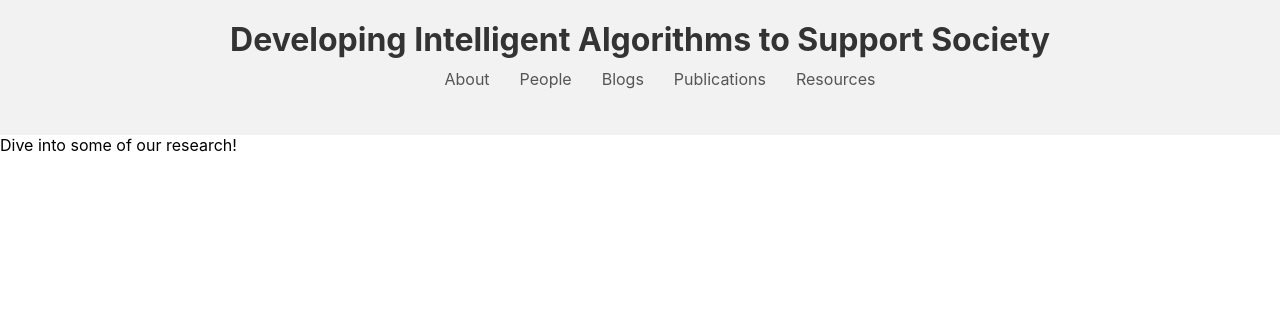
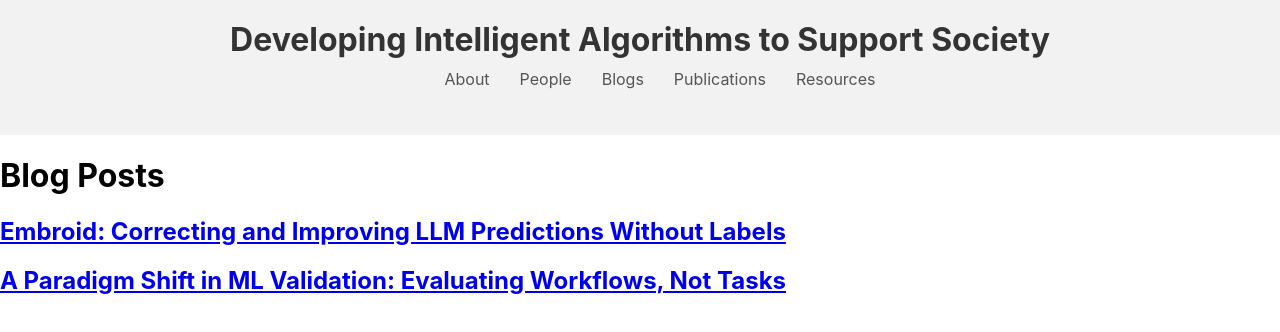
Before and after one commit to VirtuosoResearch/virtuosoresearch.github.io, a React (Create React App) app in the folder virtuoso_research/: page /research in a window 1280 px wide. Shown: the top 332 px of the page. Built offline with nearby package versions, Linux system fonts and the light colour scheme.

Commit message:
progress'

```diff
--- a/virtuoso_research/src/App.tsx
+++ b/virtuoso_research/src/App.tsx
@@ -4,10 +4,11 @@ import { BrowserRouter as Router, Route, Routes } from 'react-router-dom';
 
 import HomePage from './HomePage';
 import People from './People';
-import Research from './Research';
+import ResearchBlogs from './Research';
 import Publications from './Publications';
 import AllNews from './AllNews';
 import Resources from './Resources';
+import EmbroidBlog from './blogs/Embroid';
 
 const App: React.FC = () => {
   return (
@@ -15,10 +16,14 @@ const App: React.FC = () => {
       <Routes>
         <Route path="/" element={<HomePage />} />
         <Route path="/people" element={<People />} />
-        <Route path="/research" element={<Research />} />
+        <Route path="/research" element={<ResearchBlogs />} />
         <Route path="/publications" element={<Publications />} />
         <Route path="/allnews" element={<AllNews />} />
         <Route path="/resources" element={<Resources />} />
+
+
+
+        <Route path="/blog/embroid" element={<EmbroidBlog />} />
       </Routes>
     </Router>
   );
--- a/virtuoso_research/src/Research.tsx
+++ b/virtuoso_research/src/Research.tsx
@@ -1,15 +1,22 @@
+import React from 'react';
 import Header from './Header';
+import { Link } from 'react-router-dom';
 
-const Research: React.FC = () => {
-
+const ResearchBlogs: React.FC = () => {
     return (
         <div>
-            <Header/>
-            <div>
-                Dive into some of our research!
+            <Header />
+            <div className="blog-container">
+                <h1>Blog Posts</h1>
+                <Link to="/blog/embroid">
+                    <h2>Embroid: Correcting and Improving LLM Predictions Without Labels</h2>
+                </Link>
+                <Link to="/blog/simple-ai-system">
+                    <h2>A Paradigm Shift in ML Validation: Evaluating Workflows, Not Tasks</h2>
+                </Link>
             </div>
         </div>
     );
 };
 
-export default Research;
+export default ResearchBlogs;
--- /dev/null
+++ b/virtuoso_research/src/blogs/Embroid.tsx
@@ -0,0 +1,15 @@
+import React from 'react';
+
+const EmbroidBlog: React.FC = () => {
+    return (
+        <div className="blog-content">
+            <h1>Embroid: Correcting and Improving LLM Predictions Without Labels</h1>
+            <p>Author: Chris Ré</p>
+            <p>
+                I get the privilege of speaking to folks from a large number of backgrounds, including executives, policy makers, and the AI-curious, who want to know what GPT is, why they should care, and what might happen next. This article is intended to give you a simple working model of AI systems like ChatGPT. Understanding how a system like ChatGPT is built (or trained, in our jargon) is in some ways a lot simpler than you might expect. Explaining why and when it works well is a really complex problem, but mechanistically it’s beautifully simple. One way to view the big change in AI is not that pipelines have gotten more complex, but that AI pipelines have gotten a lot simpler over time. They have fewer moving parts, and the simplified version described in this post is surprisingly accurate!
+            </p>
+        </div>
+    );
+};
+
+export default EmbroidBlog;
```
